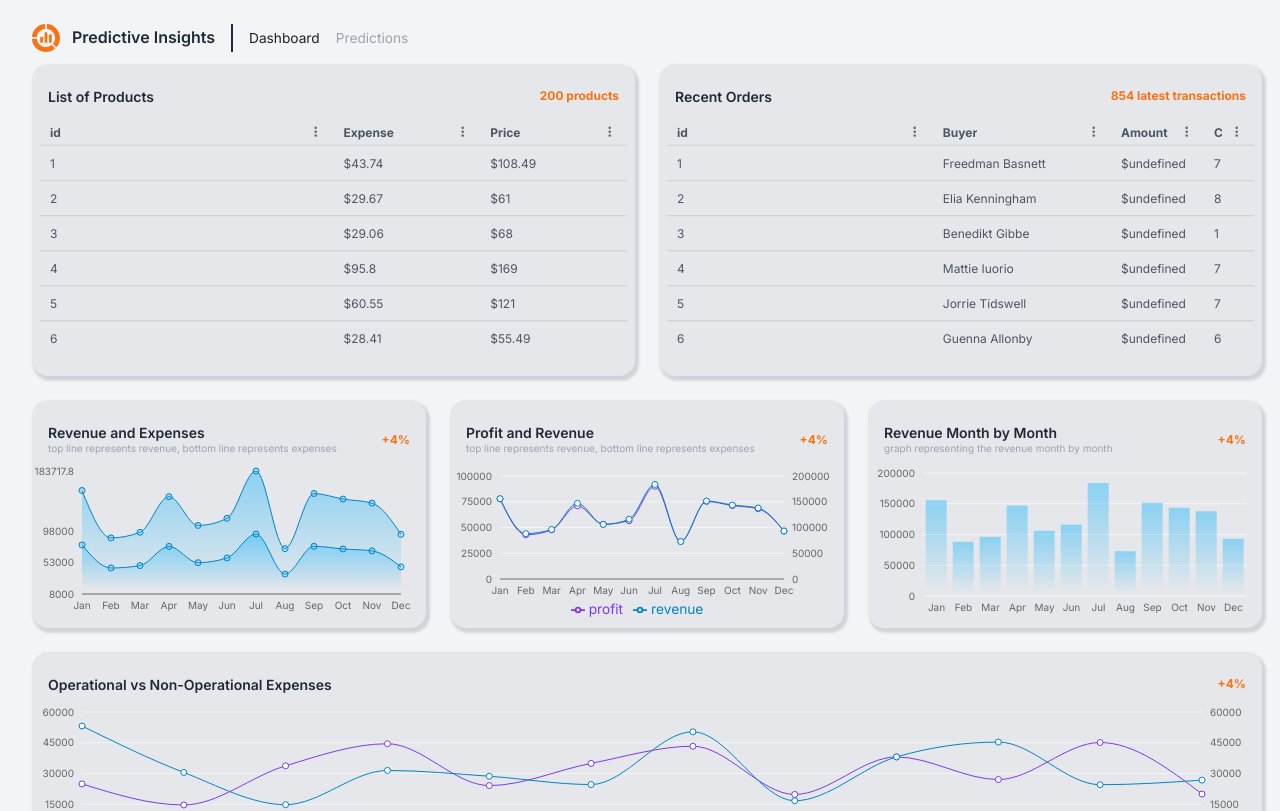
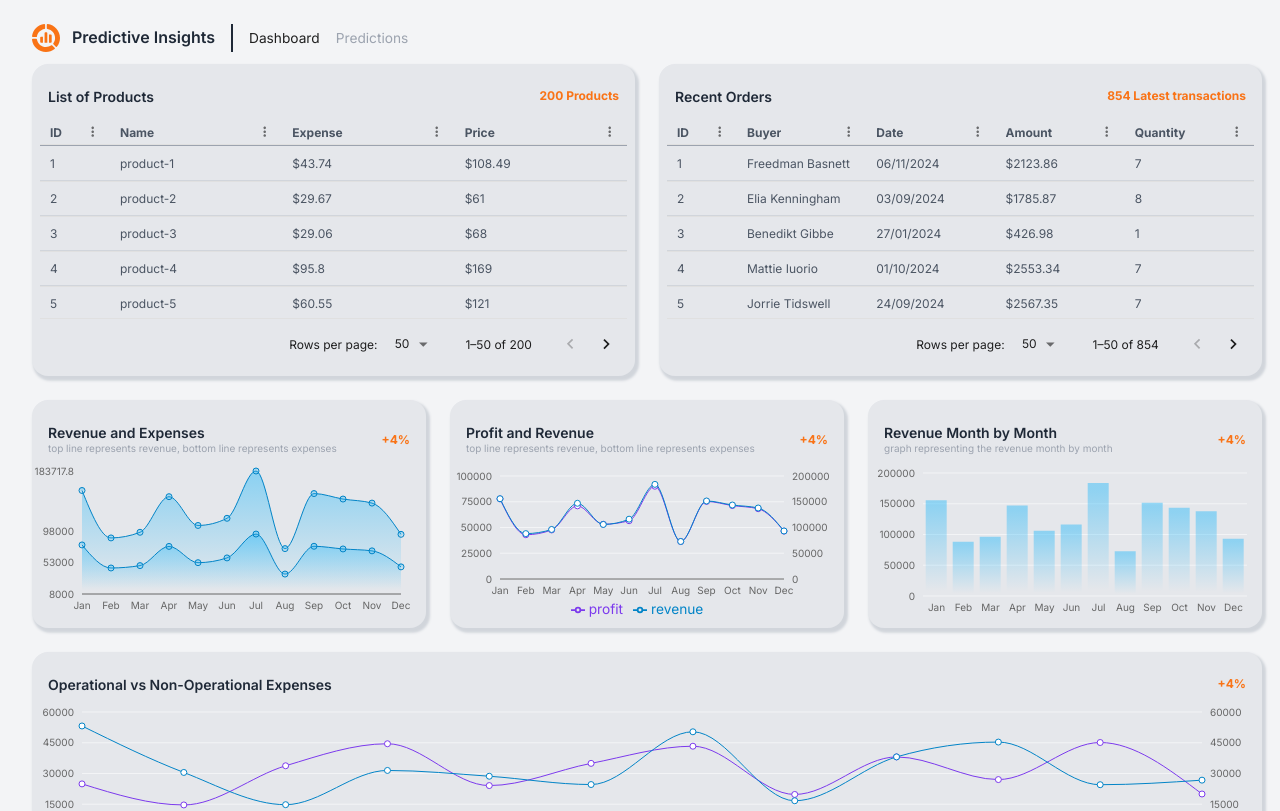
Before and after one commit to tarik310/demo-finance-app, a React (Vite) app: page / in a window 1280 px wide. Shown: the top 811 px of the page. Built offline with nearby package versions, Linux system fonts and the light colour scheme.

Commit message:
refactor Row1 component: update column headers, improve layout, and enhance pagination settings for better usability

```diff
--- a/src/scenes/dashboard/Row1.tsx
+++ b/src/scenes/dashboard/Row1.tsx
@@ -12,19 +12,24 @@ const Row1 = () => {
   const productColumns = [
     {
       field: "_id",
-      headerName: "id",
+      headerName: "ID",
+      width: 70,
+    },
+    {
+      field: "name",
+      headerName: "Name",
       flex: 1,
     },
     {
       field: "expense",
       headerName: "Expense",
-      flex: 0.5,
+      flex: 1,
       renderCell: (params: GridCellParams) => `$${params.value}`,
     },
     {
       field: "price",
       headerName: "Price",
-      flex: 0.5,
+      flex: 1,
       renderCell: (params: GridCellParams) => `$${params.value}`,
     },
   ];
@@ -32,24 +37,29 @@ const Row1 = () => {
   const transactionColumns = [
     {
       field: "_id",
-      headerName: "id",
-      flex: 1,
+      headerName: "ID",
+      width: 70,
     },
     {
       field: "buyer",
       headerName: "Buyer",
-      flex: 0.67,
+      flex: 1,
     },
     {
-      field: "amount",
+      field: "date",
+      headerName: "Date",
+      flex: 1,
+    },
+    {
+      field: "totalAmount",
       headerName: "Amount",
-      flex: 0.35,
+      flex: 1,
       renderCell: (params: GridCellParams) => `$${params.value}`,
     },
     {
       field: "productIds",
-      headerName: "Count",
-      flex: 0.1,
+      headerName: "Quantity",
+      flex: 1,
       renderCell: (params: GridCellParams) => (params.value as Array<string>).length,
     },
   ];
@@ -59,12 +69,12 @@ const Row1 = () => {
       <DashboardBox gridArea="a">
         <BoxHeader
           title="List of Products"
-          sideText={`${productData?.length} products`}
+          sideText={`${productData?.length} Products`}
         />
         <Box
           mt="1rem"
           p="0 0.5rem"
-          height="75%"
+          height="80%"
           sx={{
             "& .MuiDataGrid-root": {
               color: palette.grey[300],
@@ -74,7 +84,7 @@ const Row1 = () => {
               borderBottom: `1px solid ${palette.grey[600]} !important`,
             },
             "& .MuiDataGrid-columnHeaders": {
-              borderBottom: `1px solid ${palette.grey[600]} !important`,
+              borderBottom: `1px solid ${palette.grey[500]} !important`,
             },
             "& .MuiDataGrid-columnHeaderTitle": {
               fontWeight: 700,
@@ -87,7 +97,15 @@ const Row1 = () => {
           <DataGrid
             columnHeaderHeight={25}
             rowHeight={35}
-            hideFooter={true}
+            pageSizeOptions={[50, 100]}
+            pagination
+            initialState={{
+              pagination: {
+                paginationModel: {
+                  pageSize: 50, // Default number of rows per page
+                },
+              },
+            }}
             rows={productData || []}
             columns={productColumns}
             getRowId={(row) => row._id}
@@ -97,12 +115,12 @@ const Row1 = () => {
       <DashboardBox gridArea="b">
         <BoxHeader
           title="Recent Orders"
-          sideText={`${transactionData?.length} latest transactions`}
+          sideText={`${transactionData?.length} Latest transactions`}
         />
         <Box
           mt="1rem"
           p="0 0.5rem"
-          height="75%"
+          height="80%"
           sx={{
             "& .MuiDataGrid-root": {
               color: palette.grey[300],
@@ -112,7 +130,7 @@ const Row1 = () => {
               borderBottom: `1px solid ${palette.grey[600]} !important`,
             },
             "& .MuiDataGrid-columnHeaders": {
-              borderBottom: `1px solid ${palette.grey[600]} !important`,
+              borderBottom: `1px solid ${palette.grey[500]} !important`,
             },
             "& .MuiDataGrid-columnHeaderTitle": {
               fontWeight: 700,
@@ -125,7 +143,15 @@ const Row1 = () => {
           <DataGrid
             columnHeaderHeight={25}
             rowHeight={35}
-            hideFooter={true}
+            pageSizeOptions={[50, 100]}
+            pagination
+            initialState={{
+              pagination: {
+                paginationModel: {
+                  pageSize: 50, // Default number of rows per page
+                },
+              },
+            }}
             rows={transactionData || []}
             columns={transactionColumns}
             getRowId={(row) => row._id}
```
